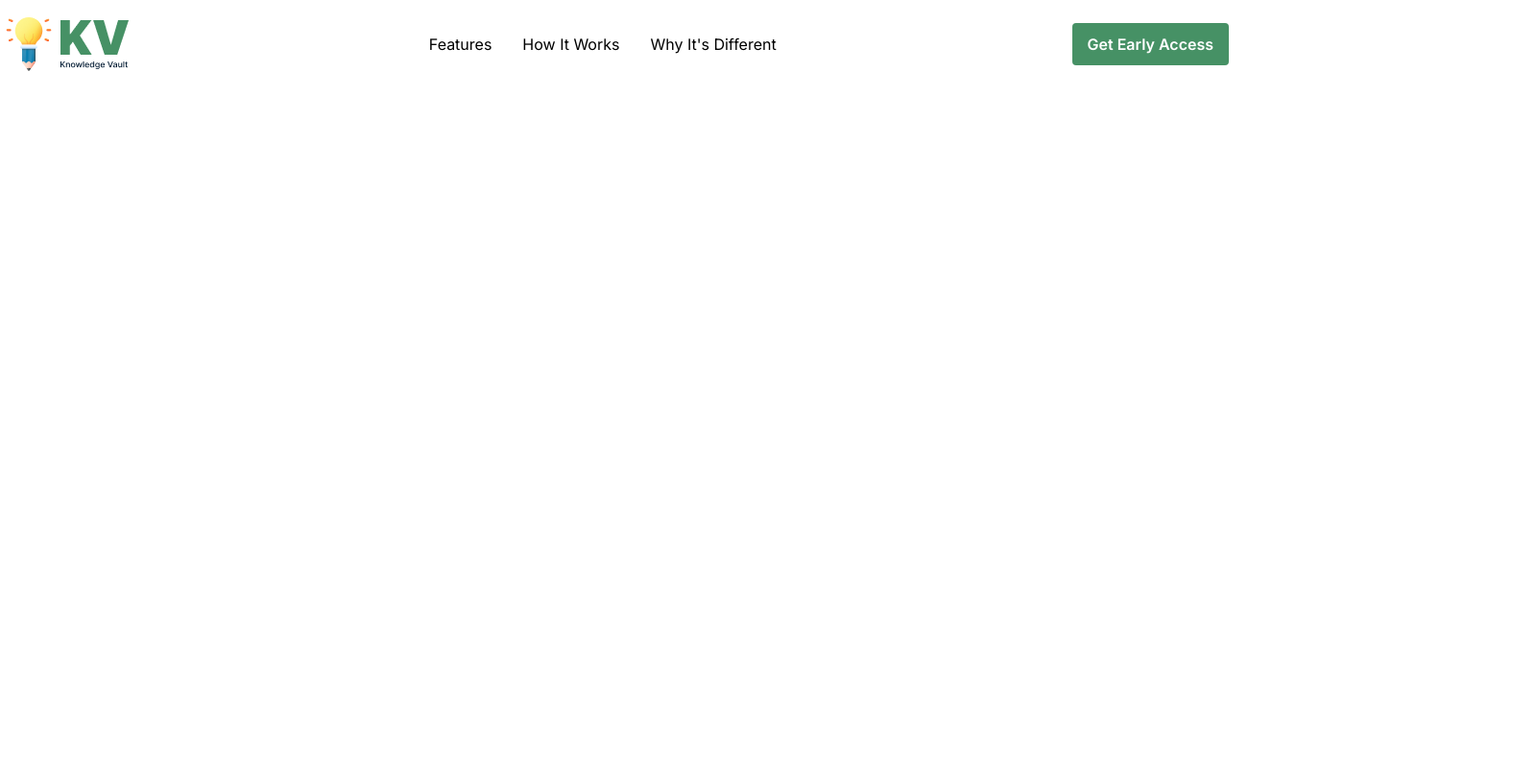
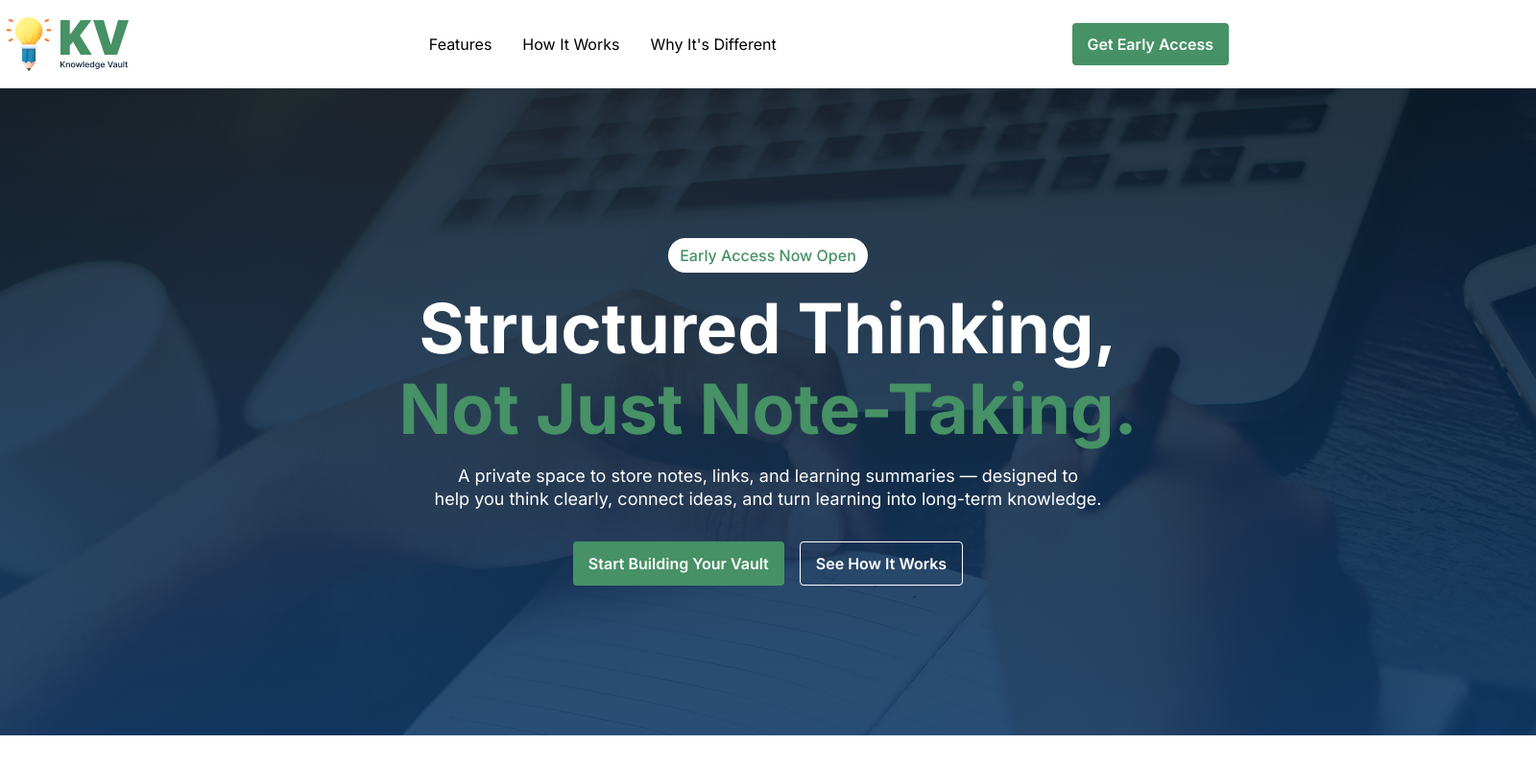
Before and after one commit to ZunaidChowdhury/a01-knowledge-vault, a plain HTML site: page index.html in a window 1280 px wide. Shown: the whole page at 96% size, 1600 px wide, since content can reach past the window. Drawn offline with Linux system fonts and the light colour scheme.

Commit message:
hero section and fav icon done

```diff
--- a/index.html
+++ b/index.html
@@ -13,6 +13,8 @@
       href="https://fonts.googleapis.com/css2?family=Inter:ital,opsz,wght@0,14..32,100..900;1,14..32,100..900&display=swap"
       rel="stylesheet"
     />
+    <!-- FAV ICON -->
+     <link rel="icon" type="image/x-icon" href="/assets/Brain.png" />
   </head>
   <body>
     <!-- HEADER SECTION  -->
@@ -34,10 +36,38 @@
           </div>
           <!-- RIGHT BUTTON  -->
           <div>
-            <button>Get Early Access</button>
+            <button class="button">Get Early Access</button>
           </div>
         </nav>
       </div>
+
+      <!-- HERO  -->
+      <section class="hero-parent">
+        <div class="hero-container">
+          <!-- Early Access -->
+          <div>Early Access Now Open</div>
+          <!-- Heading  -->
+          <div>
+            <h1>Structured Thinking, <span>Not Just Note-Taking.</span></h1>
+          </div>
+          <!-- Para  -->
+          <div>
+            <p>
+              A private space to store notes, links, and learning summaries —
+              designed to <br> help you think clearly, connect ideas, and turn learning into
+              long-term knowledge.
+            </p>
+          </div>
+          <!-- Buttons  -->
+          <div>
+            <button class="button">Start Building Your Vault</button>
+            <button class="button-transparent">See How It Works</button>
+          </div>
+        </div>
+      </section>
     </header>
+
+
+
   </body>
 </html>
--- a/styles/style.css
+++ b/styles/style.css
@@ -14,9 +14,9 @@ body {
 
 /* SHARED/REUSABLE STYLES */
 
-.wrapper{}
+.wrapper {}
 
-.container{}
+.container {}
 
 
 /* NAVBAR STYLES */
@@ -54,7 +54,7 @@ nav {
     color: #000000;
 }
 
-nav button {
+.button {
     font-size: 16px;
     font-weight: 600;
     padding: 12px 16px;
@@ -64,3 +64,90 @@ nav button {
     color: white;
     cursor: pointer;
 }
+
+.button-transparent {
+    font-size: 16px;
+    font-weight: 600;
+    padding: 12px 16px;
+    border-radius: 4px;
+    border: 1px solid white;
+    background: transparent;
+    /* background: rgba(70, 145, 101, 1); */
+    color: white;
+    cursor: pointer;
+}
+
+/* HERO STYLES  */
+
+.hero-parent {
+    width: 1600px;
+    height: 674px;
+    background: linear-gradient(rgba(0, 0, 0, 0.205), rgba(28, 105, 194, 0.295)), url("../assets/hero-bg.png");
+    background-repeat: no-repeat;
+    background-size: cover;
+    /* padding: 70px 120px 134px; */
+    display: flex;
+    justify-content: center;
+    align-items: center;
+    margin: 0 auto;
+}
+
+.hero-container {
+    /* background-color: red; */
+    max-width: 1360px;
+    display: flex;
+    flex-direction: column;
+    align-items: center;
+    /* margin: auto auto; */
+}
+
+/* Early Access */
+.hero-container div:nth-child(1) {
+    display: inline-block;
+    color: rgba(70, 145, 101, 1);
+    background-color: white;
+    font-size: 16px;
+    font-weight: 500;
+    padding: 8px 12px;
+    border-radius: 100px;
+    margin-bottom: 16px;
+}
+
+/* Heading  */
+.hero-container div:nth-child(2) {
+    max-width: 770px;
+    color: white;
+    margin: 0 auto;
+    margin-bottom: 16px;
+}
+
+.hero-container div:nth-child(2) h1 {
+    font-size: 72px;
+    font-weight: 700;
+    line-height: 84px;
+    text-align: center;
+}
+
+.hero-container div:nth-child(2) h1 span {
+    font-size: 72px;
+    font-weight: 700;
+    color: rgba(70, 145, 101, 1);
+}
+
+
+/* Hero Para  */
+.hero-container p {
+    max-width: 800px;
+    color: white;
+    font-size: 18px;
+    font-weight: 400;
+    line-height: 24px;
+    text-align: center;
+    margin-bottom: 32px;
+}
+
+/* Hero Buttons Container  */
+.hero-container div:nth-child(4){
+    display: flex;
+    gap: 16px;
+}
```
